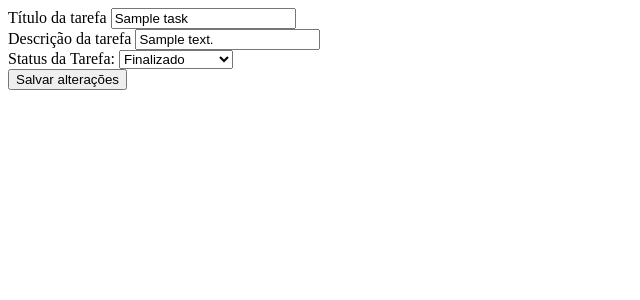
After one commit to lvolks/WebPython, a Django app: page /edittask/1 in a window 1280 px wide. The commit adds this page. Shown: the top 300 px of the page, without its empty margins (0-640 px from the left). Run offline with Django 4.2, Linux system fonts and the light colour scheme; a user stored in the database is signed in; tables that the repository leaves empty hold one stand-in row (values such as "Sample post").

Commit message:
Páginas e funções Criar, Editar e Deletar tarefas.

```diff
--- a/auth/views.py
+++ b/auth/views.py
@@ -3,6 +3,9 @@ from django.shortcuts import render, redirect
 from django.contrib.auth.models import User
 from django.template import loader
 import django.contrib.auth as dauth
+
+from boards.models import Task
+
 
 # Create your views here.
 
--- a/boards/models.py
+++ b/boards/models.py
@@ -20,3 +20,30 @@ class Task(models.Model):
     creation_date = models.DateTimeField(auto_now_add=True)
 
     user = models.ForeignKey(User, on_delete=models.CASCADE, related_name='tasks')
+
+    @classmethod
+    def createTask(cls, title, description, status, user):
+        # Cria uma nova instância da task
+        task = cls(title=title, description=description, status=status, user=user)
+        # Salva a task no banco de dados
+        task.save()
+        return task
+
+    @classmethod
+    def editTask(cls, task_id, title, description, status, user):
+        try:
+            # Tenta buscar a task pelo id
+            task = cls.objects.get(id=task_id, user=user)
+
+            # Atualiza os campos da task
+            task.title = title
+            task.description = description
+            task.status = status
+
+            # Salva as alterações no banco de dados
+            task.save()
+
+            return task
+
+        except ObjectDoesNotExist: # type: ignore
+            raise ValueError(f"Tarefa com id {task_id} não foi encontrada.")
--- a/boards/views.py
+++ b/boards/views.py
@@ -30,4 +30,105 @@ def task(request, task_id):
         return redirect("/login")
     print(task_id)
 
+def createTask(request):
+    template = loader.get_template("createTask.html")
+
+    if request.method == 'POST':
+        title = request.POST.get('title')
+        description = request.POST.get('description')
+        status = request.POST.get('status') or 'pending'  # Padrão 'pending' se não for fornecido
+
+        if not title or not description:
+            return HttpResponse(template.render({
+                'error_message': 'Preencha todos os campos!',
+                'title': title,
+                'description': description,
+                'status': status,
+            }, request))
+
+        existing_task = Task.objects.filter(title=title).exists()
+        if existing_task:
+            return HttpResponse(template.render({
+                'error_message': 'Já existe uma tarefa com esse nome!',
+                'title': title,
+                'description': description,
+                'status': status,
+            }, request))
+
+        try:
+            Task.createTask(title=title, description=description, status=status, user=request.user)
+            print("created")
+            return redirect("/")
+        except Exception as ex:
+            print(ex)
+            return HttpResponse(template.render({
+                'error_message': 'Ocorreu um erro inesperado: ' + str(ex),
+                'title': title,
+                'description': description,
+                'status': status,
+            }, request))
+
+    return HttpResponse(template.render({}, request))
+
+
+
+def editTask(request, task_id):
+    template = loader.get_template("editTask.html")
+
+    if request.method == 'POST':  # Usar POST para enviar os dados do formulário
+        title = request.POST.get('title')
+        description = request.POST.get('description')
+        status = request.POST.get('status') or 'pending'  # Padrão 'pending' se não for fornecido
+
+        if not title or not description:
+            return HttpResponse(template.render({
+                'error_message': 'Preencha todos os campos!',
+                'title': title,
+                'description': description,
+                'status': status,
+            }, request))
+
+        try:
+            # Edita a task existente com o task_id fornecido
+            Task.editTask(task_id=task_id, title=title, description=description, status=status, user=request.user)
+            print("edited")
+            return redirect("/")
+        except ValueError as ex:  # Caso task não seja encontrada
+            return HttpResponse(template.render({
+                'error_message': str(ex),
+                'title': title,
+                'description': description,
+                'status': status,
+            }, request))
+        except Exception as ex:
+            print(ex)
+            return HttpResponse(template.render({
+                'error_message': 'Ocorreu um erro inesperado: ' + str(ex),
+                'title': title,
+                'description': description,
+                'status': status,
+            }, request))
+
+    try:
+        # Pré-popular o formulário com os dados atuais da task (GET)
+        task = Task.objects.get(id=task_id, user=request.user)
+        return HttpResponse(template.render({
+            'title': task.title,
+            'description': task.description,
+            'status': task.status,
+        }, request))
+    except Task.DoesNotExist:
+        return HttpResponse("Task não encontrada", status=404)
+
+def deleteTask(request, task_id):
+
+    try:
+        task = Task.objects.get(id=task_id, user=request.user)
+        task.delete()
+        return redirect("/")  # Redireciona para a página inicial após deletar
+    except Exception as ex:
+        print(f"Erro ao tentar deletar a task: {ex}")
+        return HttpResponse("Ocorreu um erro ao deletar a task.")
+
+
     # TODO
--- /dev/null
+++ b/templates/editTask.html
@@ -0,0 +1,41 @@
+<!DOCTYPE html>
+<html lang="en">
+<head>
+    <meta charset="UTF-8">
+    <title>Edit Task</title>
+</head>
+<body>
+
+<form method="post">
+    {% csrf_token %}
+
+    {% if error_message %}
+        <p><strong>{{ error_message }}</strong></p>
+    {% endif %}
+
+    <label>
+        Título da tarefa
+        <input type="text" name="title" value="{{ title }}">
+    </label>
+    <br>
+    <label>
+        Descrição da tarefa
+        <input type="text" name="description" value="{{ description }}">
+    </label>
+    <br>
+
+    <label for="status">Status da Tarefa:</label>
+    <select name="status" id="status">
+        <option value="pending" {% if status == 'pending' %}selected{% endif %}>Pendente</option>
+        <option value="doing" {% if status == 'doing' %}selected{% endif %}>Em Andamento</option>
+        <option value="done" {% if status == 'done' %}selected{% endif %}>Finalizado</option>
+    </select>
+    <br>
+
+    <button type="submit">
+        Salvar alterações
+    </button>
+</form>
+
+</body>
+</html>
--- a/trelle/urls.py
+++ b/trelle/urls.py
@@ -29,4 +29,8 @@ urlpatterns = [
     # boards
     path('',boards.views.index),
     path('tasks/<int:task_id>', boards.views.task),
+
+    path('createtask/', boards.views.createTask),
+    path('edittask/<int:task_id>', boards.views.editTask),
+    path('tasks/delete/<int:task_id>/', boards.views.deleteTask, name='delete_task'),
 ]
```
Also changed, not shown: templates/createTask.html (added, +40 -0 lines), templates/index.html (+8 -3 lines).
